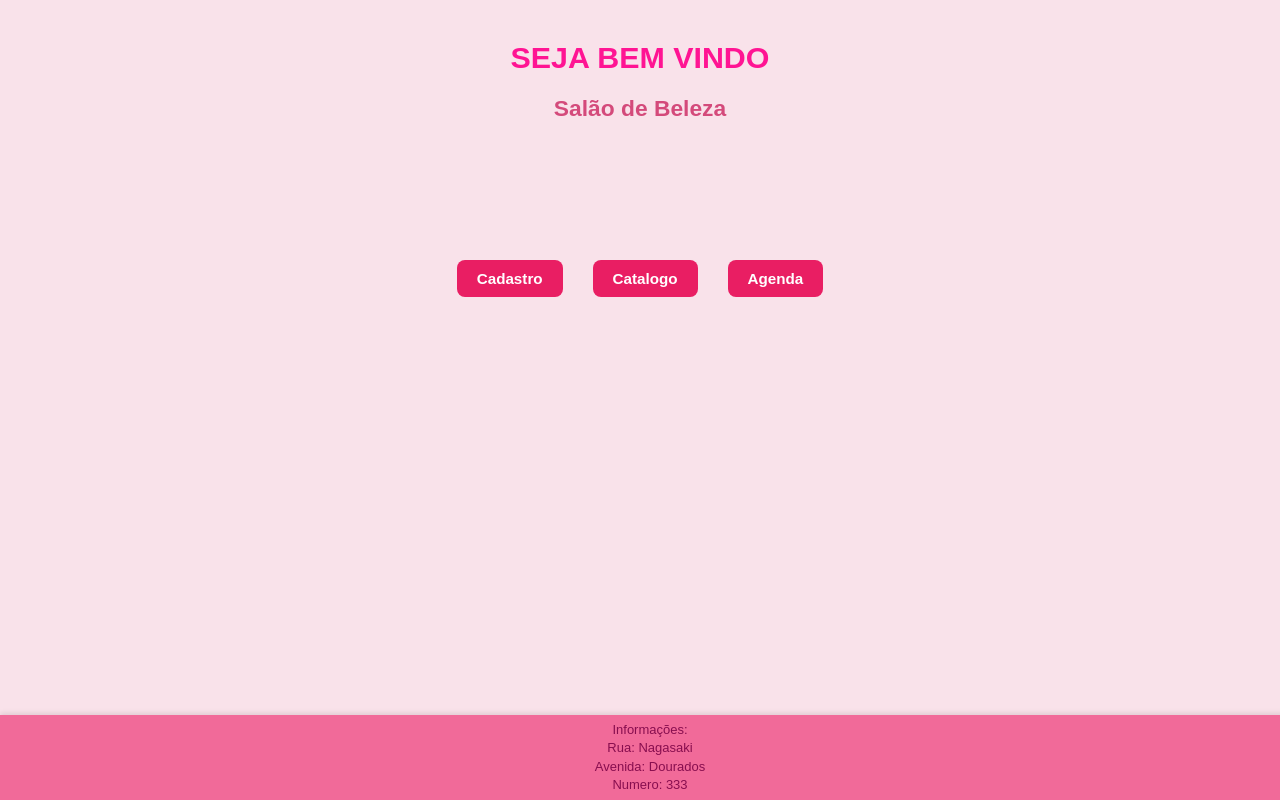
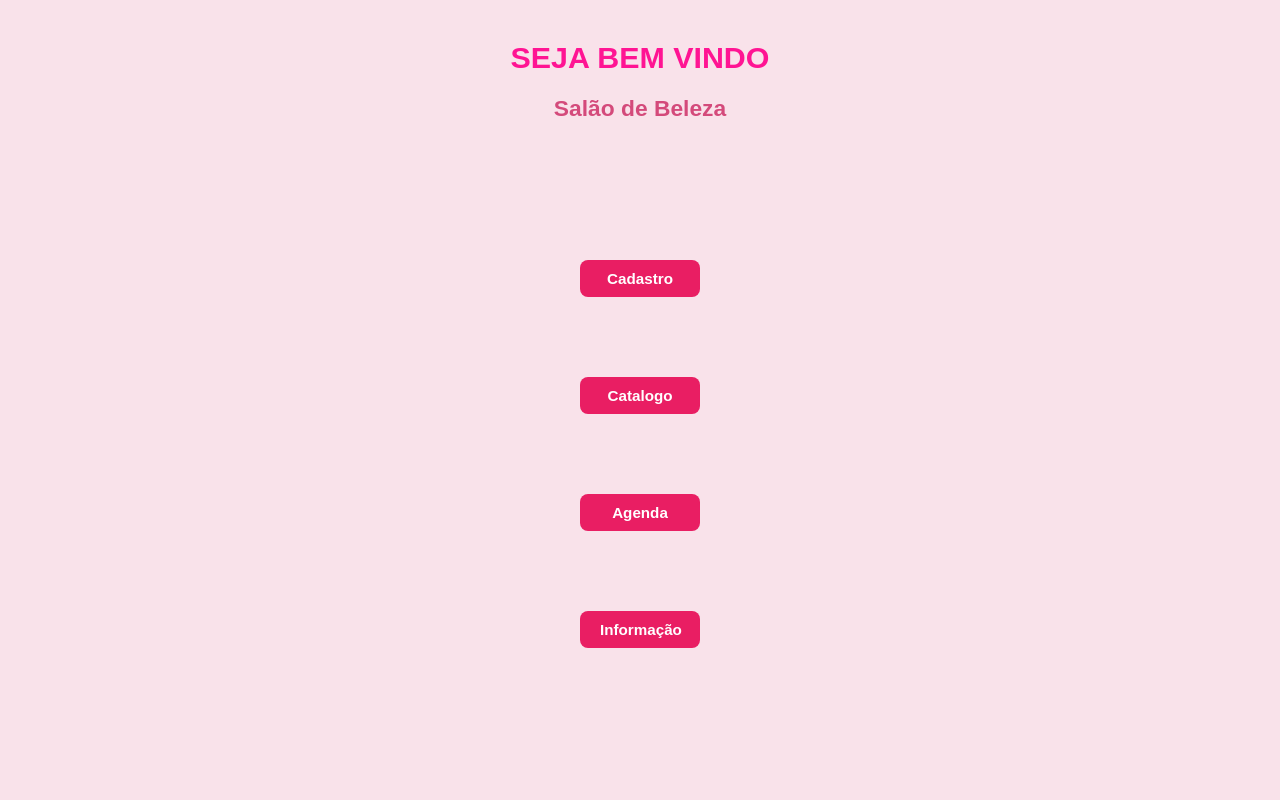
Before and after one commit to isahszz/1023A-frontend, a React (Vite) app: page / in a window 1280 px wide. Built offline with nearby package versions, Linux system fonts and the light colour scheme.

Commit message:
fiz css e criei uma nova file chamada informacao sera um botao

```diff
--- /dev/null
+++ b/src/Informacao.tsx
@@ -0,0 +1,12 @@
+import './Pagina.css'
+
+function Informacao() {
+  return (
+    <div>
+      <h1>Informações</h1>
+      <p>Bem-vindo à página de informações!</p>
+    </div>
+  )
+}
+
+export default Informacao
--- a/src/Pagina.css
+++ b/src/Pagina.css
@@ -35,13 +35,15 @@ header h1:last-child {
 
 main {
   display: flex;
-  justify-content: center;
-  gap: 30px;
+  flex-direction: column;
+  align-items: center;
+  gap: 80px;
   padding: 100px 10vw 40px;
 }
 
-/* Botões da página inicial com letra menor */
 main a {
+  width: 80px;
+  text-align: center;
   padding: 10px 20px;
   background-color: #e91e63;
   color: white;
@@ -58,38 +60,7 @@ main a:hover {
   background-color: #c2185b;
 }
 
-/* Footer com linha superior e inferior */
-footer {
-  position: fixed;
-  bottom: 0;
-  left: 0;
-  width: 100%;
-  background-color: #f16a99;
-  color: #880e4f;
-  font-size: 13px;
-  padding: 6px 10px;
-  box-shadow: 0 -2px 5px rgba(0, 0, 0, 0.1);
-  line-height: 1.4;
-  text-align: center;
-}
 
-footer .linha-superior {
-  font-weight: bold;
-  margin-bottom: 4px;
-}
-
-footer .linha-inferior {
-  display: flex;
-  justify-content: center;
-  gap: 20px;
-  flex-wrap: wrap;
-}
-
-footer p {
-  margin: 0;
-}
-
-/* Estilo para a seção de cadastro */
 .container-cadastro {
   background-color: #ffe0eb;
   padding: 40px;
--- a/src/Pagina.tsx
+++ b/src/Pagina.tsx
@@ -17,12 +17,9 @@ function Pagina() {
                 <NavLink to="/Cadastrar" end>Cadastro</NavLink>
                 <NavLink to="/Serviços" end>Catalogo</NavLink>
                 <NavLink to="/Agendar" end>Agenda</NavLink>
+                <NavLink to="/Informar" end>Informação</NavLink>
             </main>
             <footer>
-                <p>Informações:</p>
-                <p>Rua: Nagasaki</p>
-                <p>Avenida: Dourados</p>
-                <p>Numero: 333</p>
 
             </footer>
         </>
--- a/src/agenda.tsx
+++ b/src/agenda.tsx
@@ -19,7 +19,7 @@ function Agenda() {
     useEffect(() => {
         const buscaDados = async () => {
             try {
-                const resultado = await fetch("http://localhost:8000/agenda")
+                const resultado = await fetch("http://localhost:8000/agendamento")
                 if (resultado.status === 400) {
                     const erro = await resultado.json()
                     setMensagem(erro.mensagem)
@@ -42,7 +42,7 @@ function Agenda() {
         }
 
         try {
-            const resposta = await fetch("http://localhost:8000/agenda", {
+            const resposta = await fetch("http://localhost:8000/agendamento", {
                 method: "POST",
                 headers: {
                     "Content-Type": "application/json"
--- a/src/main.tsx
+++ b/src/main.tsx
@@ -6,6 +6,7 @@ import Pagina from "./Pagina.tsx"
 import Cadastro from './Cadastro.tsx'
 import Catalogo from './Catalogo.tsx'
 import Agenda from './Agenda.tsx'
+import Informacao from './Informacao.tsx'
 
 const router = createBrowserRouter([
   {
@@ -24,6 +25,10 @@ const router = createBrowserRouter([
     path:"/Agendar",
     element:<Agenda/>
   },
+  {
+    path:"/Informar",
+    element:<Informacao/>
+  },
 
 ])
 
```
